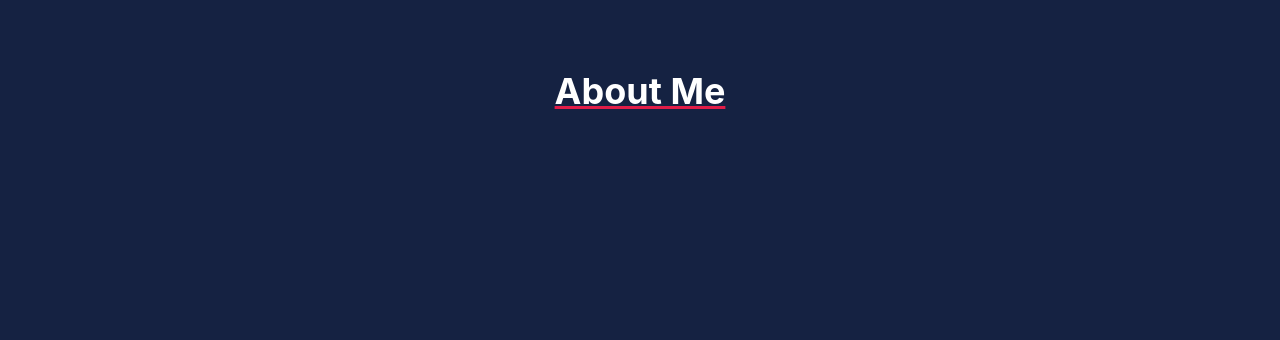
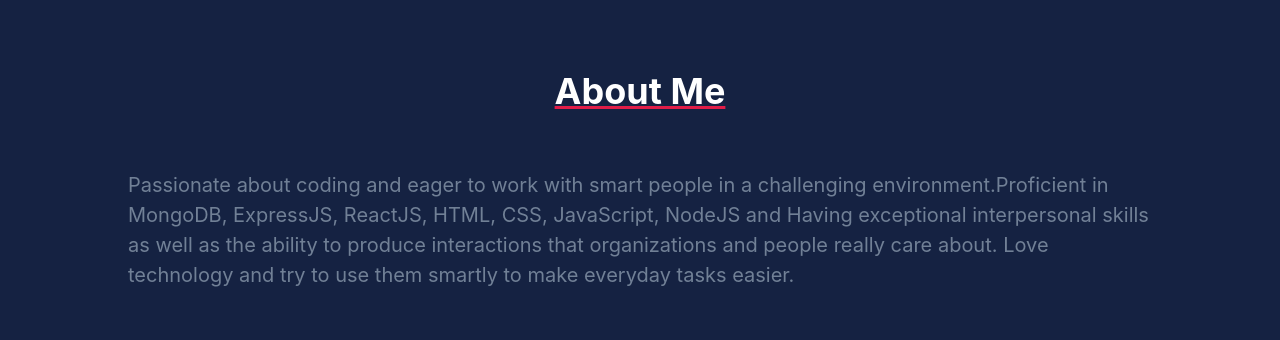
Before and after one commit to AnkitChopde/AnkitChopde.github.io, a React (Create React App) app: page / in a window 1280 px wide. Shown: the part 571-911 px from the top of the page. Built offline with nearby package versions, Linux system fonts and the light colour scheme.

Commit message:
tech Stack

```diff
--- a/src/Components/Navbar.css
+++ b/src/Components/Navbar.css
@@ -18,12 +18,12 @@
     align-items:center;
 }
 
-#nav-menu1 li{
+#nav-menu1 #link{
     list-style:none;
     padding:0px 20px;
     position:relative;
 }
-#nav-menu1 li {
+#nav-menu1 #link {
     font-size:1.3rem;
     font-family:Roboto, sans-serif;
     font-weight:600;
@@ -34,18 +34,10 @@
     position:absolute;
 }
 
-#nav-menu1 li:hover{
+#nav-menu1 #link:hover{
     color:#E11D48;
 }
-#nav-menu1 li:hover::after{
-    content:"";
-    width:30%;
-    height:2px;
-    background:#E11D48;
-    position:absolute;
-    bottom:-4px;
-    left:20px;
-}
+
 #mobile i{
     color:white;
     align-items:center;
@@ -74,7 +66,7 @@
     #nav-menu1.active{
         right:0px;
     }
-    #nav-menu1 li{
+    #nav-menu1 #link{
         margin-bottom:25px;
 
     }
@@ -88,9 +80,3 @@
     cursor:pointer;
     }
 }
-
-
-@media screen and (max-width:412px){
-
-
-}
--- a/src/Components/Navbar.jsx
+++ b/src/Components/Navbar.jsx
@@ -1,5 +1,5 @@
 import React, { useState } from 'react'
-import {Box, Button,Link} from "@chakra-ui/react"
+import {Box, Button,Link, Text} from "@chakra-ui/react"
 import "./Navbar.css"
 import axios from 'axios'
 import fileDownload from 'js-file-download'
@@ -15,16 +15,15 @@
 
     const [clicked,setClicked] = useState(false);
 
-    const handleResume = ()=>{
-      window.open("https://drive.google.com/file/d/1hgRxgDKguwd78F2AQVfwzSx7DBm-3K8M/view?usp=share_link")
-    }
+
     const onButtonClick = () => {
       // using Java Script method to get PDF file
+      window.open("https://drive.google.com/file/d/1hgRxgDKguwd78F2AQVfwzSx7DBm-3K8M/view?usp=share_link")
       fetch('Ankesh_Chopde_Resume.pdf').then(response => {
           response.blob().then(blob => {
               // Creating new object of PDF file
               const fileURL = window.URL.createObjectURL(blob);
-              // Setting various property values
+
               let alink = document.createElement('a');
               alink.href = fileURL;
               alink.download = 'Ankesh_Chopde_Resume.pdf';
@@ -44,37 +43,36 @@
             <h1 style={{color:"#17cf97",}}>PORT<span style={{color:"#E11D48",fontWeight:"bold"}}>FOLIO</span></h1>
             </div>
             <div style={{display:"flex"}}>
-            <div >
-                <ul id="nav-menu1" onClick={()=>setClicked(!clicked)}
-                className={clicked?"#nav-menu1 active":"#nav-menu1"}  >
+            <div id="nav-menu1" onClick={()=>setClicked(!clicked)}
+                className={clicked?"#nav-menu1 active":"#nav-menu1"} >
 
-                   <Link  className="nav-link home"  offset={"70px"} href="#home"> <li >
-                Home</li>
+
+                   <Link id="link" className="nav-link home"  href="#home">
+                Home
                 </Link>
 
 
 
-                <Link offset={"70px"} className="nav-link about"  href="#about"><li>About</li ></Link>
+                <Link id="link"  className="nav-link about"  href="#about">About</Link>
 
-                <li >
-                <Link offset={"70px"}  className="nav-link skills" href="#skills" >Skills</Link>
-                </li>
 
-                <li >
-                <Link offset={"70px"}  className="nav-link projects" href="#projects" >Projects</Link>
-                </li>
+                <Link id="link"  className="nav-link skills" href="#skills" >Skills</Link>
 
-                <li  >
-                <Link offset={"70px"} className="nav-link contact"  href="#contact" >Contact</Link>
-                </li>
 
-               <Link id="resume-button-1"  onClick={handleResume}>
-               <li  className="nav-link resume" onClick={onButtonClick}>
+
+                <Link id="link"  className="nav-link projects" href="#projects" >Projects</Link>
+
+
+
+                <Link id="link"  className="nav-link contact"  href="#contact" >Contact</Link>
+
+
+               <Link  id="resume-button-1" >
+               <Text id="link" className="nav-link resume" onClick={onButtonClick}>
                 Resume
-                </li>
+                </Text>
                </Link>
 
-                </ul>
             </div>
             <div id="mobile" >
                 <i onClick={()=>setClicked(!clicked)}
--- a/src/pages/About.jsx
+++ b/src/pages/About.jsx
@@ -1,16 +1,37 @@
 import { Box, Heading, Stack, Text } from '@chakra-ui/react';
 import React from 'react'
-import '../App.css';
+
 const About = () => {
   return (
-    <Box id="about" className="about section" paddingTop={{base:"20px",md:"50px",lg:"60px"}} style={{backgroundColor:"#152242",height:"400px"}}>
-    <Stack spacing="14" align="center">
-    <Heading  className="heading">About Me</Heading>
-     <Text id="user-detail-intro" fontSize={{base:"lg",md:"xl",lg:"xl"}} textAlign={{base:"center",md:"center",lg:"left"}} m="auto" marginTop={{base:"50px",md:"180px",lg:"200px"}} w="80%"  color={'gray.500'}>Passionate about coding and eager to work with smart people in a challenging environment.Proficient in MongoDB, ExpressJS, ReactJS, HTML, CSS, JavaScript, NodeJS and Having exceptional interpersonal skills as well as the ability to produce interactions that organizations and people really care about.
-      Love technology and try to use them smartly to make everyday tasks easier.</Text>
-    </Stack>
+    <Box
+      id="about"
+      className="about section"
+      paddingTop={{ base: "10px", md: "50px", lg: "60px" }}
+      style={{ backgroundColor: "#152242", height: "400px" }}
+      h="-webkit-fit-content"
+      paddingBottom={{ base: "50px", md: "50px", lg: "60px" }}
+    >
+      <Stack spacing={{base:"5",md:"14",lg:"14"}}align="center">
+        <Heading className="heading">About Me</Heading>
+        <Text
+          id="user-detail-intro"
+          fontSize={{ base: "lg", md: "xl", lg: "xl" }}
+          textAlign={{ base: "center", md: "center", lg: "left" }}
+          m="auto"
+          w="80%"
+          color={"gray.500"}
+
+        >
+          Passionate about coding and eager to work with smart people in a
+          challenging environment.Proficient in MongoDB, ExpressJS, ReactJS,
+          HTML, CSS, JavaScript, NodeJS and Having exceptional interpersonal
+          skills as well as the ability to produce interactions that
+          organizations and people really care about. Love technology and try to
+          use them smartly to make everyday tasks easier.
+        </Text>
+      </Stack>
     </Box>
-  )
+  );
 }
 
 export default About
--- a/src/pages/Contact.jsx
+++ b/src/pages/Contact.jsx
@@ -39,7 +39,7 @@
   window.open("https://github.com/AnkitChopde")
 }
   return (
-        <Container id="contact" bg="#152242" maxW="full" pt="8" mt={0} centerContent >
+        <Container justifyContent="center" id="contact" bg="#152242" maxW="full" pt="8" mt={0} centerContent >
            <Heading  className={styles.heading}>Contact Me</Heading>
           <Flex>
             <Box
```
